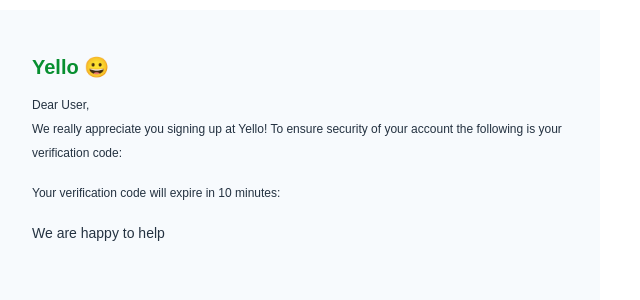
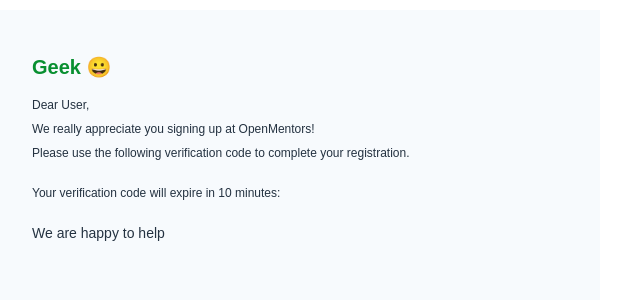
Before and after one commit to legend-crypt/OpenMentorship, a Python web app: template server/core/templates/core/verification_email.html in a window 1280 px wide. Shown: the top 300 px of the page, without its empty margins (0-640 px from the left). Run offline with Jinja, Linux system fonts and the light colour scheme; the template is opened without the code that fills it, so the values that code supplies are empty.

Commit message:
Modify content of email template

```diff
--- a/server/core/templates/core/verification_email.html
+++ b/server/core/templates/core/verification_email.html
@@ -67,7 +67,7 @@
                   color: #088f30;
                 "
               >
-              Yello 😀
+              Geek 😀
               </h1>
               <p
                 style="
@@ -80,9 +80,8 @@
                 "
               >
                 Dear User, <br />
-                We really appreciate you signing up at Yello! To
-                ensure security of your account the following is your
-                verification code:
+                We really appreciate you signing up at OpenMentors! <br />
+                Please use the following verification code to complete your registration.
               </p>
               <h4
                 style="
```
